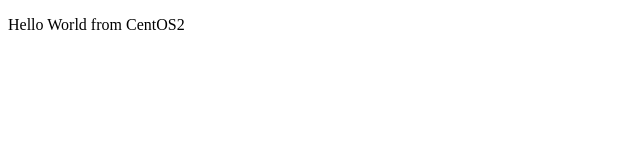
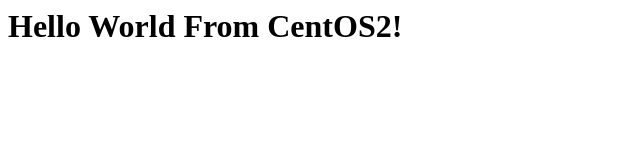
Before and after one commit to BingeCoder/CMPE-272, a plain HTML site: page index.html in a window 1280 px wide. Shown: the whole page, without its empty margins (0-640 px from the left). Drawn offline with Linux system fonts and the light colour scheme.

Commit message:
Update index.html
Updated and refactored index

```diff
--- a/index.html
+++ b/index.html
@@ -1,14 +1,21 @@
-<!DOCTYPE HTML>
 <html>
 <head>
-        <title>Centos</title>
-    </head>
+  <title> </title>
+<head>
 <script>
   function onload(){
-            document.getElementById('body').innerHTML = "Hello World from " + (document.URL.includes("198.18.134.49") ? "CentOS1" : "CentOS2");
+    if(location.host.includes("centos1")||location.host.includes("198.18.134.49"))
+    {
+     document.getElementById('welcome_msg').innerHTML = 'CentOS1';
+     document.title = 'Hello World from CentOS1';
+    }
+    else{
+     document.getElementById('welcome_msg').innerHTML = 'CentOS2';
+     document.title = 'Hello World from CentOS2';
+    }
   }
 </script>
 <body onload="onload()">
-        <p id="body"></p>
+<h1>Hello World From  <span id='welcome_msg'></span>!</h1>
 </body>
 </html>
```
Lines whose indentation alone changed are shown as unchanged.
